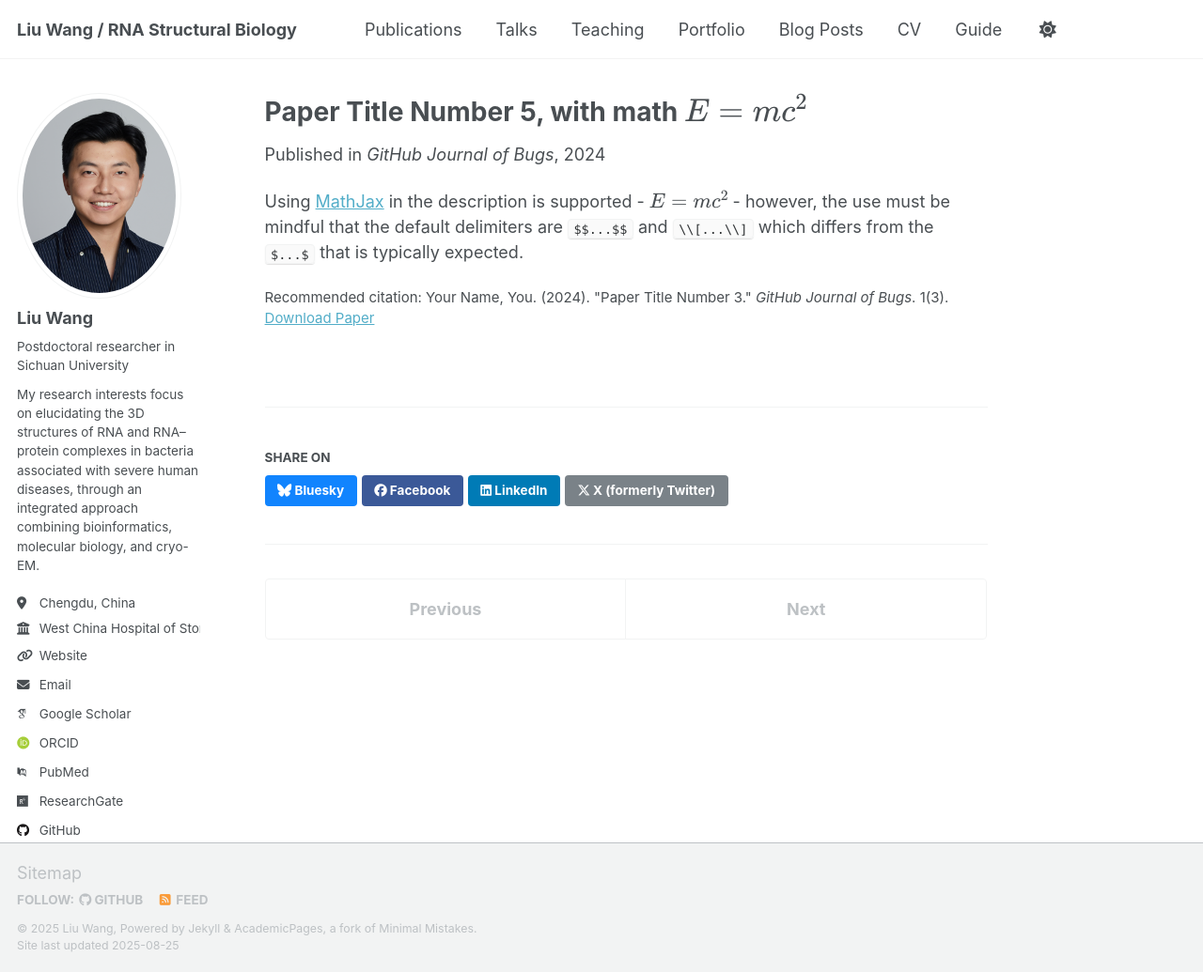
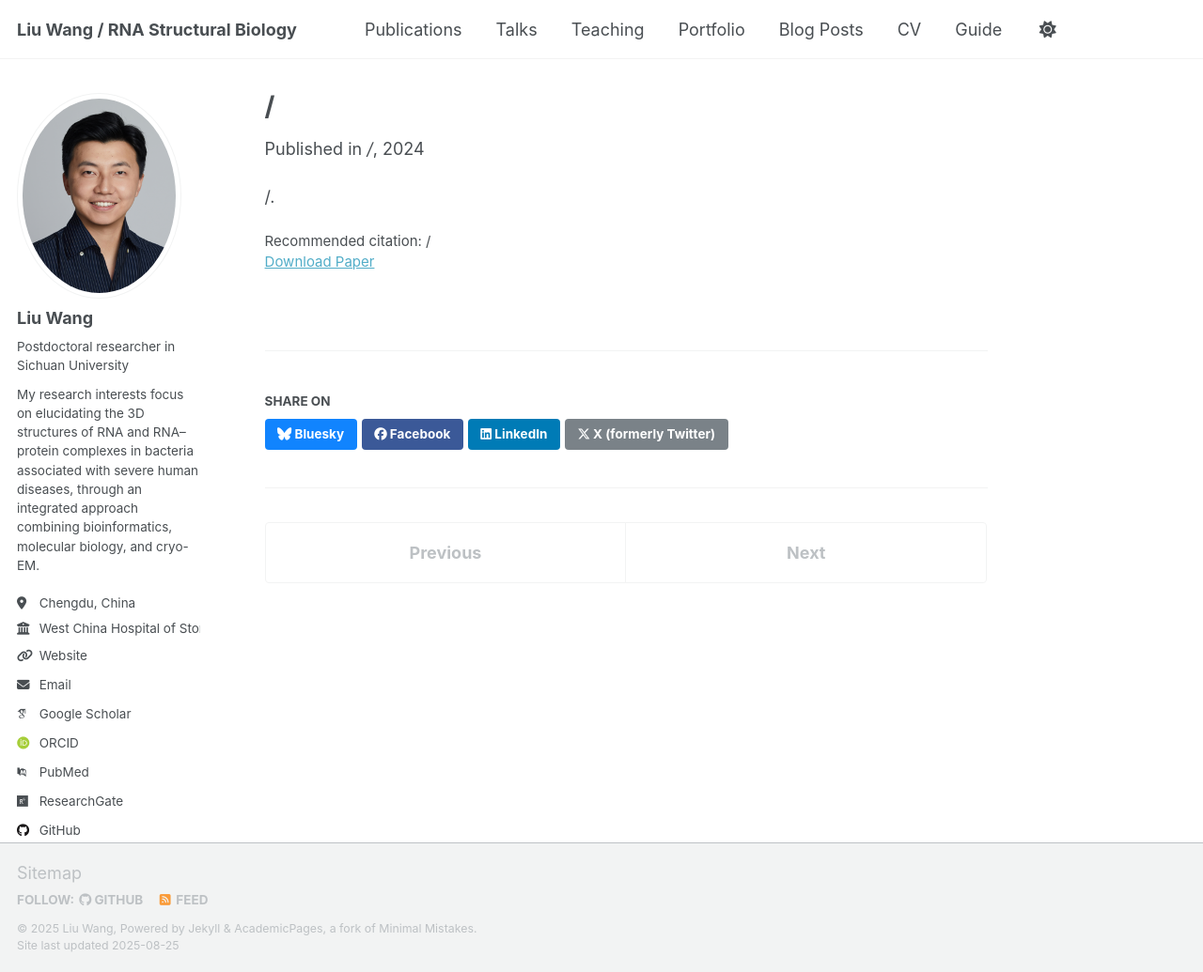
Before and after one commit to liuwang-RNA/Guihub_CV, a Jekyll site: the page built from _publications/2025-06-08-paper-title-number-5.md, in a window 1280 px wide and 1035 px high. Shown: the whole window at 94% size. Built offline with Jekyll 4.4.1, drawn with Linux system fonts in a browser that asks for light colours; some web fonts are replaced; a script that is not in the unit is left out.

Commit message:
Update 2025-06-08-paper-title-number-5.md

```diff
--- a/_publications/2025-06-08-paper-title-number-5.md
+++ b/_publications/2025-06-08-paper-title-number-5.md
@@ -1,13 +1,13 @@
 ---
-title: "Paper Title Number 5, with math $$E=mc^2$$"
+title: "/"
 collection: publications
 category: conferences
 permalink: /publication/2024-02-17-paper-title-number-4
-excerpt: 'This paper is about a famous math equation, $$E=mc^2$$'
+excerpt: '/'
 date: 2024-02-17
-venue: 'GitHub Journal of Bugs'
+venue: '/'
 paperurl: 'http://academicpages.github.io/files/paper3.pdf'
-citation: 'Your Name, You. (2024). &quot;Paper Title Number 3.&quot; <i>GitHub Journal of Bugs</i>. 1(3).'
+citation: '/'
 ---
 
-Using [MathJax](https://www.mathjax.org/) in the description is supported - $$E=mc^2$$ - however, the use must be mindful that the default delimiters are `$$...$$` and `\\[...\\]` which differs from the `$...$` that is typically expected.
+/.
```
